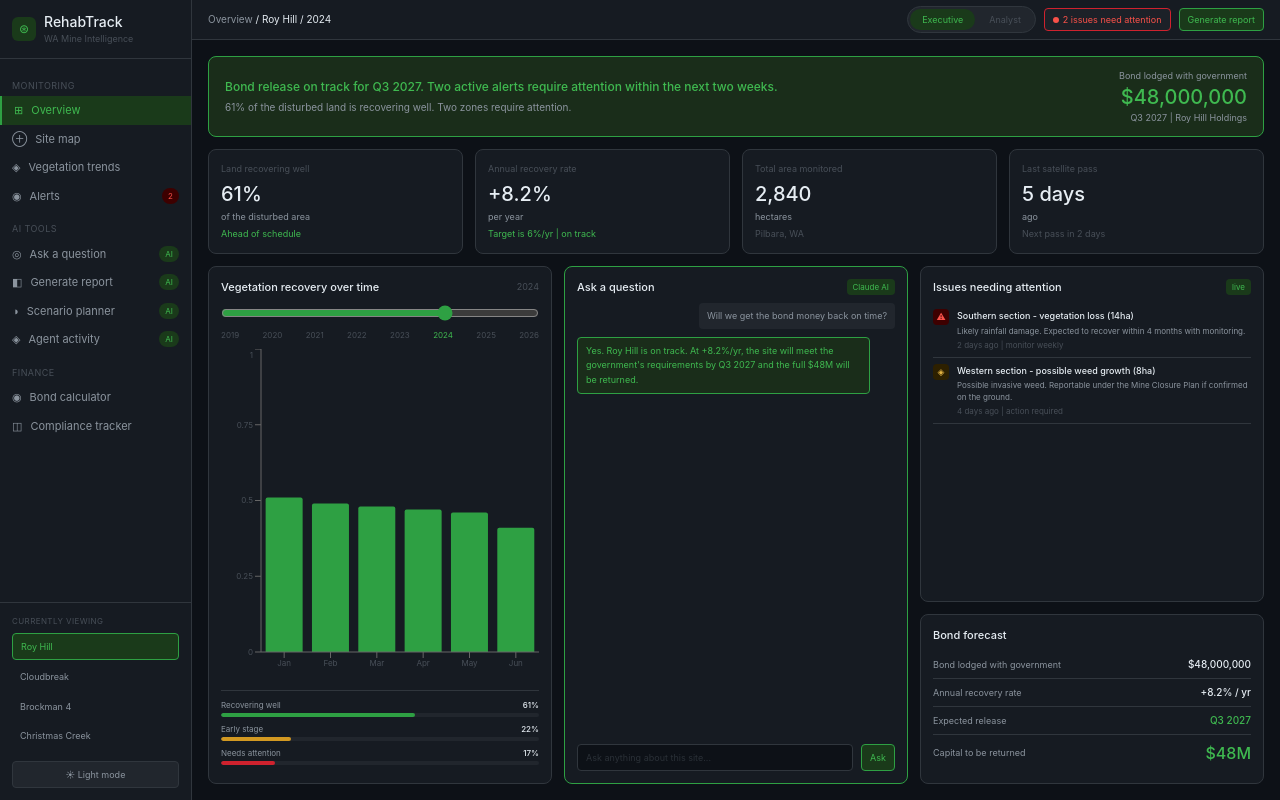
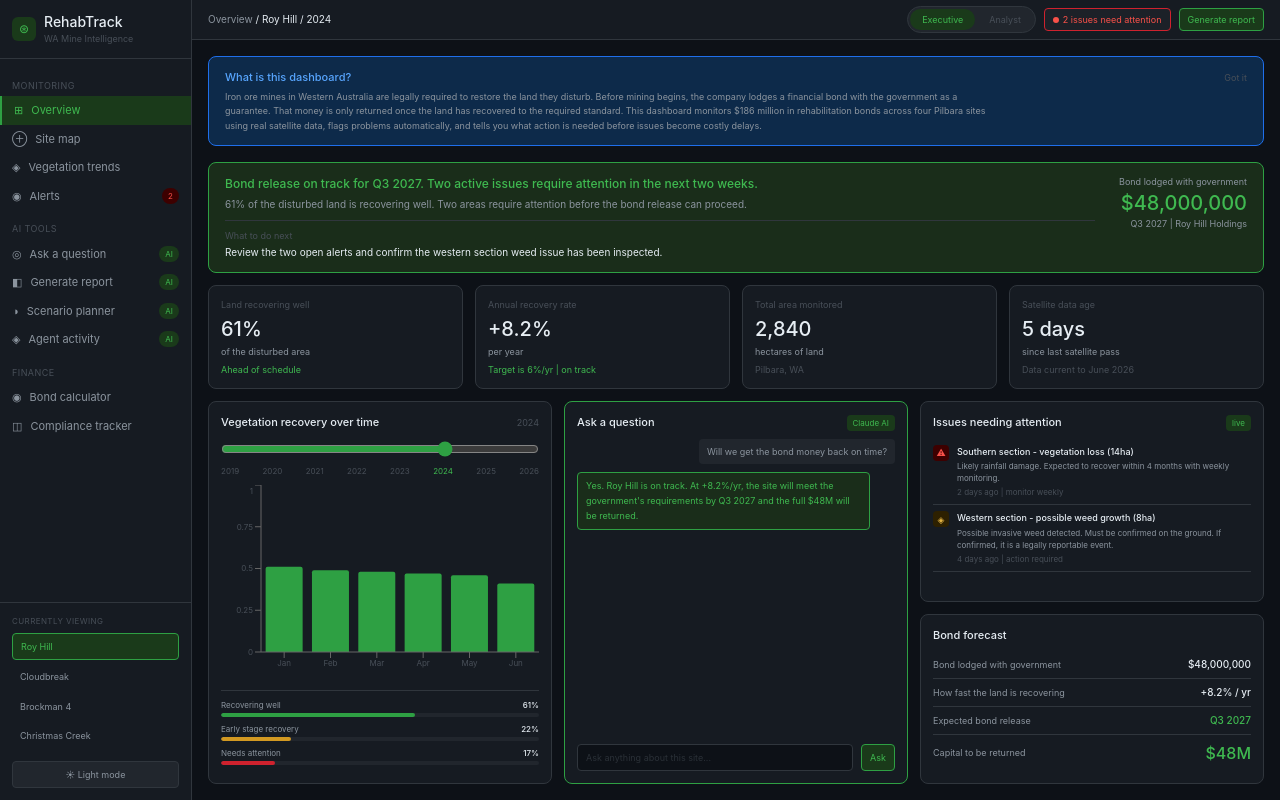
Before and after one commit to Dev4221/rehabtrack, a React (Vite) app: page / in a window 1280 px wide. Built offline with nearby package versions, Linux system fonts and the light colour scheme.

Commit message:
Dashboard - onboarding banner, what to do next, plain language audit

```diff
--- a/src/pages/Dashboard.jsx
+++ b/src/pages/Dashboard.jsx
@@ -10,6 +10,7 @@ export default function Dashboard() {
   const [ndviData, setNdviData] = useState([])
   const [view, setView] = useState('executive')
   const [year, setYear] = useState(2024)
+  const [showOnboarding, setShowOnboarding] = useState(true)
 
   useEffect(() => {
     Papa.parse('/data/ndvi_timeseries.csv', {
@@ -41,17 +42,24 @@ export default function Dashboard() {
   const statusBg = selectedSite.status === 'on-track' ? 'bg-[var(--green-dark)]' : selectedSite.status === 'slow' ? 'bg-[var(--amber-bg)]' : 'bg-[var(--red-bg)]'
 
   const verdictLine = {
-    'roy-hill': 'Bond release on track for Q3 2027. Two active alerts require attention within the next two weeks.',
-    'cloudbreak': 'Best performing site in the portfolio. Bond release on track for Q1 2027 with no active alerts.',
-    'brockman': 'Eastern section recovering at less than half the required pace. Bond release at risk of 18-month delay without intervention.',
+    'roy-hill': 'Bond release on track for Q3 2027. Two active issues require attention in the next two weeks.',
+    'cloudbreak': 'Best performing site in the portfolio. Bond release on track for Q1 2027. No active issues.',
+    'brockman': 'Eastern section recovering at less than half the required pace. Bond release at risk of an 18-month delay without intervention.',
     'christmas-creek': 'Highest risk site in the portfolio. At the current recovery rate, the $41M bond will not be released until 2030 at the earliest - five years late.',
   }
 
   const statusSub = {
-    'roy-hill': `${recovering}% of the disturbed land is recovering well. Two zones require attention.`,
-    'cloudbreak': `${recovering}% of the disturbed land is recovering well. No active issues.`,
-    'brockman': `${recovering}% recovered. The eastern section is significantly behind schedule.`,
-    'christmas-creek': `${recovering}% recovered. Three zones require urgent action.`,
+    'roy-hill': `${recovering}% of the disturbed land is recovering well. Two areas require attention before the bond release can proceed.`,
+    'cloudbreak': `${recovering}% of the disturbed land is recovering well. The site is ahead of schedule with no open issues.`,
+    'brockman': `${recovering}% recovered. The eastern section is behind schedule and needs a replanting programme before the next wet season.`,
+    'christmas-creek': `${recovering}% recovered. Three areas require urgent action. Without intervention, the bond release date will move further out.`,
+  }
+
+  const whatToDoNext = {
+    'roy-hill': 'Review the two open alerts and confirm the western section weed issue has been inspected.',
+    'cloudbreak': 'No action required. Monitor Zone A1 bond release verification progress with DEMIRS.',
+    'brockman': 'Approve the eastern section replanting programme before the next wet season to avoid further delay.',
+    'christmas-creek': 'Authorise emergency intervention for the northern section and notify DEMIRS of the southern section weed event.',
   }
 
   const isAnalyst = view === 'analyst'
@@ -75,8 +83,28 @@ export default function Dashboard() {
         </div>
       </div>
 
-      <div className={`mx-4 mt-4 ${statusBg} border ${statusBorder} rounded-lg px-4 py-3 flex items-center justify-between flex-shrink-0`}>
-        <div>
+      {/* Onboarding banner - shown once, dismissed by user */}
+      {showOnboarding && !isAnalyst && (
+        <div className="mx-4 mt-4 bg-[var(--blue-bg)] border border-[var(--blue-border)] rounded-lg px-4 py-3 flex items-start justify-between flex-shrink-0">
+          <div className="flex-1">
+            <div className="text-[11px] font-medium text-[var(--blue)] mb-1">What is this dashboard?</div>
+            <div className="text-[9px] text-[var(--text-secondary)] leading-relaxed max-w-3xl">
+              Iron ore mines in Western Australia are legally required to restore the land they disturb. Before mining begins, the company lodges a financial bond with the government as a guarantee. That money is only returned once the land has recovered to the required standard. This dashboard monitors $186 million in rehabilitation bonds across four Pilbara sites using real satellite data, flags problems automatically, and tells you what action is needed before issues become costly delays.
+            </div>
+          </div>
+          <button
+            onClick={() => setShowOnboarding(false)}
+            className="ml-4 text-[9px] text-[var(--text-muted)] hover:text-[var(--text-primary)] flex-shrink-0 mt-0.5"
+          >
+            Got it
+          </button>
+        </div>
+      )}
+
+      {/* Verdict banner */}
+      <div className={`mx-4 mt-4 ${statusBg} border ${statusBorder} rounded-lg px-4 py-3 flex-shrink-0`}>
+        <div className="flex items-start justify-between">
+          <div className="flex-1">
             <div className={`text-[12px] font-medium ${statusColor}`}>
               {isAnalyst
                 ? `NDVI mean: ${(0.41 + offset).toFixed(2)} | Growth rate: +${selectedSite.growthRate}%/yr | Baseline: 2019-2024 seasonal average`
@@ -87,11 +115,18 @@ export default function Dashboard() {
                 ? `Classifier output: ${recovering}% rehabilitating | ${early}% early regrowth | ${bare}% bare | Sentinel-2 10m resolution`
                 : statusSub[selectedSite.id]}
             </div>
+            {!isAnalyst && (
+              <div className="mt-2 pt-2 border-t border-[var(--border)]">
+                <div className="text-[9px] text-[var(--text-muted)] mb-0.5">What to do next</div>
+                <div className="text-[10px] text-[var(--text-primary)]">{whatToDoNext[selectedSite.id]}</div>
               </div>
-        <div className="text-right flex-shrink-0 ml-4">
+            )}
+          </div>
+          <div className="text-right flex-shrink-0 ml-6">
             <div className="text-[9px] text-[var(--text-secondary)]">Bond lodged with government</div>
             <div className={`text-xl font-medium ${statusColor}`}>${(selectedSite.bond / 1000000).toFixed(0)},000,000</div>
             <div className="text-[9px] text-[var(--text-secondary)]">{selectedSite.release} | {selectedSite.operator}</div>
+          </div>
         </div>
       </div>
 
@@ -117,16 +152,16 @@ export default function Dashboard() {
             exec: 'Total area monitored',
             anal: 'Total disturbed area',
             value: selectedSite.area.toLocaleString(),
-            sub: isAnalyst ? 'Hectares under active monitoring' : 'hectares',
+            sub: isAnalyst ? 'Hectares under active monitoring' : 'hectares of land',
             trend: selectedSite.region,
             trendColor: 'text-[var(--text-muted)]',
           },
           {
-            exec: 'Last satellite pass',
+            exec: 'Satellite data age',
             anal: 'Last Sentinel-2 pass',
             value: '5 days',
-            sub: isAnalyst ? 'Sentinel-2 | Band 8 / Band 4 ratio' : 'ago',
-            trend: 'Next pass in 2 days',
+            sub: isAnalyst ? 'Sentinel-2 | Band 8 / Band 4 ratio' : 'since last satellite pass',
+            trend: 'Data current to June 2026',
             trendColor: 'text-[var(--text-muted)]',
           },
         ].map((card, i) => (
@@ -168,7 +203,7 @@ export default function Dashboard() {
           <div className="mt-2 pt-2 border-t border-[var(--border)] flex-shrink-0">
             {[
               { label: isAnalyst ? 'Rehabilitating (vegetation health > 0.35)' : 'Recovering well', pct: recovering, color: '#2ea043' },
-              { label: isAnalyst ? 'Early regrowth (vegetation health 0.15 to 0.35)' : 'Early stage', pct: early, color: '#d29922' },
+              { label: isAnalyst ? 'Early regrowth (vegetation health 0.15 to 0.35)' : 'Early stage recovery', pct: early, color: '#d29922' },
               { label: isAnalyst ? 'Bare or disturbed (vegetation health < 0.15)' : 'Needs attention', pct: bare, color: '#cf222e' },
             ].map((row, i) => (
               <div key={i} className="mb-1.5">
@@ -203,8 +238,12 @@ export default function Dashboard() {
             </div>
           </div>
           <div className="flex gap-2 mt-2 flex-shrink-0">
-            <input className="flex-1 bg-[var(--bg-primary)] border border-[var(--border)] rounded px-2 py-1.5 text-[9px] text-[var(--text-muted)] focus:outline-none focus:border-[var(--green-border)]"
-              placeholder="Ask anything about this site..." onClick={() => navigate('/ask')} readOnly />
+            <input
+              className="flex-1 bg-[var(--bg-primary)] border border-[var(--border)] rounded px-2 py-1.5 text-[9px] text-[var(--text-muted)] focus:outline-none focus:border-[var(--green-border)]"
+              placeholder="Ask anything about this site..."
+              onClick={() => navigate('/ask')}
+              readOnly
+            />
             <button className="bg-[var(--green-bg)] border border-[var(--green-border)] rounded px-2 py-1.5 text-[9px] text-[var(--green)]" onClick={() => navigate('/ask')}>Ask</button>
           </div>
         </div>
@@ -230,7 +269,7 @@ export default function Dashboard() {
                     <div className="text-[8px] text-[var(--text-secondary)] mt-0.5">
                       {isAnalyst
                         ? selectedSite.id === 'christmas-creek' ? 'NDVI mean 0.08. Annual velocity +1.2%/yr. Z-score: -3.4.' : 'NDVI 0.12 (baseline 0.30). Z-score: -2.8. Confidence 91%.'
-                        : selectedSite.id === 'christmas-creek' ? 'Critical. Only 12% recovered. Urgent intervention required.' : 'Likely rainfall damage. Expected to recover within 4 months with monitoring.'}
+                        : selectedSite.id === 'christmas-creek' ? 'Critical. Only 12% of this section has recovered. Urgent intervention required.' : 'Likely rainfall damage. Expected to recover within 4 months with weekly monitoring.'}
                     </div>
                     <div className="text-[8px] text-[var(--text-muted)] mt-0.5">2 days ago | monitor weekly</div>
                   </div>
@@ -245,7 +284,7 @@ export default function Dashboard() {
                       <div className="text-[8px] text-[var(--text-secondary)] mt-0.5">
                         {isAnalyst
                           ? selectedSite.id === 'christmas-creek' ? 'NDVI dropped from 0.22 to 0.09 over 45 days. Spatial spread: 40ha to 95ha.' : 'Spectral anomaly inconsistent with native regrowth. Confidence 78%.'
-                          : selectedSite.id === 'christmas-creek' ? 'Erosion spreading beyond original area. Control works needed urgently.' : 'Possible invasive weed. Reportable under the Mine Closure Plan if confirmed on the ground.'}
+                          : selectedSite.id === 'christmas-creek' ? 'Erosion has spread beyond the original affected area. Control works needed urgently.' : 'Possible invasive weed detected. Must be confirmed on the ground. If confirmed, it is a legally reportable event.'}
                       </div>
                       <div className="text-[8px] text-[var(--text-muted)] mt-0.5">4 days ago | action required</div>
                     </div>
@@ -257,7 +296,7 @@ export default function Dashboard() {
                     <div>
                       <div className="text-[9px] text-[var(--text-primary)] font-medium">Southern section - weed encroachment (62ha)</div>
                       <div className="text-[8px] text-[var(--text-secondary)] mt-0.5">
-                        {isAnalyst ? 'Spectral match 83% Cenchrus ciliaris (buffel grass). Reportable under Mine Closure Plan section 4.2.' : 'Buffel grass spreading from the haul road boundary. A legally reportable event that must be treated before bond release can proceed.'}
+                        {isAnalyst ? 'Spectral match 83% Cenchrus ciliaris (buffel grass). Reportable under Mine Closure Plan section 4.2.' : 'Invasive weed spreading from the haul road boundary. This is a legally reportable event. Bond release cannot proceed until it is treated.'}
                       </div>
                       <div className="text-[8px] text-[var(--text-muted)] mt-0.5">6 days ago | treatment required</div>
                     </div>
@@ -271,8 +310,8 @@ export default function Dashboard() {
             <div className="text-[11px] font-medium text-[var(--text-primary)] mb-2">Bond forecast</div>
             {[
               { label: 'Bond lodged with government', value: `$${(selectedSite.bond/1000000).toFixed(0)},000,000` },
-              { label: isAnalyst ? 'Annual recovery velocity' : 'Annual recovery rate', value: `+${selectedSite.growthRate}% / yr` },
-              { label: 'Expected release', value: selectedSite.release, valueColor: statusColor },
+              { label: isAnalyst ? 'Annual recovery velocity' : 'How fast the land is recovering', value: `+${selectedSite.growthRate}% / yr` },
+              { label: 'Expected bond release', value: selectedSite.release, valueColor: statusColor },
               { label: 'Capital to be returned', value: `$${(selectedSite.bond/1000000).toFixed(0)}M`, valueColor: statusColor, big: true },
             ].map((row, i) => (
               <div key={i} className="flex justify-between items-center py-1.5 border-b border-[var(--border)] last:border-0">
```
Lines whose indentation alone changed are shown as unchanged.
